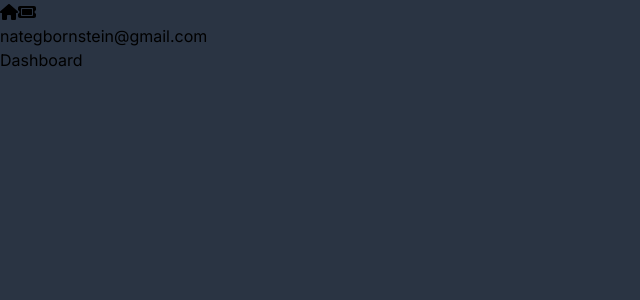
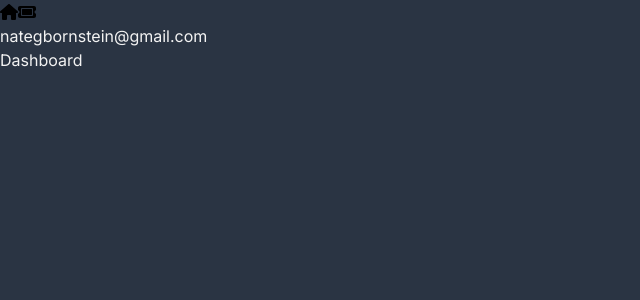
Before and after one commit to greenteaisgreat/intuitive-ticketing, a Next.js app: page / in a window 1280 px wide. Shown: the top 300 px of the page, without its empty margins (0-640 px from the left). Built offline with nearby package versions, Linux system fonts and the light colour scheme.

Commit message:
Change Color Name from Text to Default

```diff
--- a/tailwind.config.js
+++ b/tailwind.config.js
@@ -52,7 +52,7 @@ module.exports = {
                     900: 'oklch(35.24% 0.02 253.58)',
                     950: 'oklch(27.12% 0.02 259.78)',
                 },
-                text: {
+                default: {
                     50: 'oklch(97.79% 0.00 228.78)',
                     100: 'oklch(96.32% 0.00 247.86)',
                     200: 'oklch(89.13% 0.01 242.85)',
```
